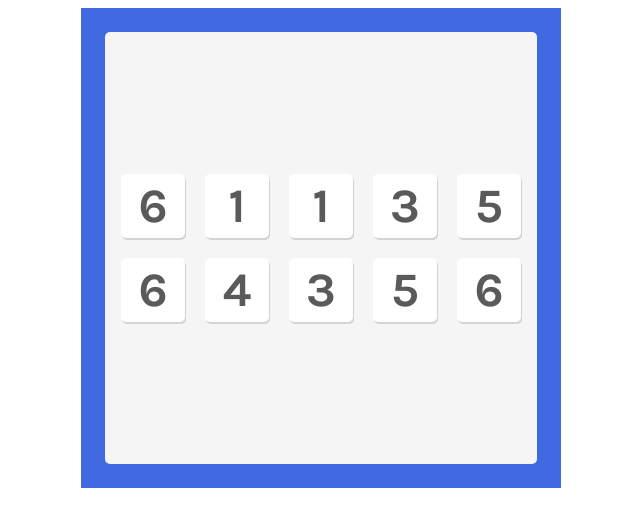
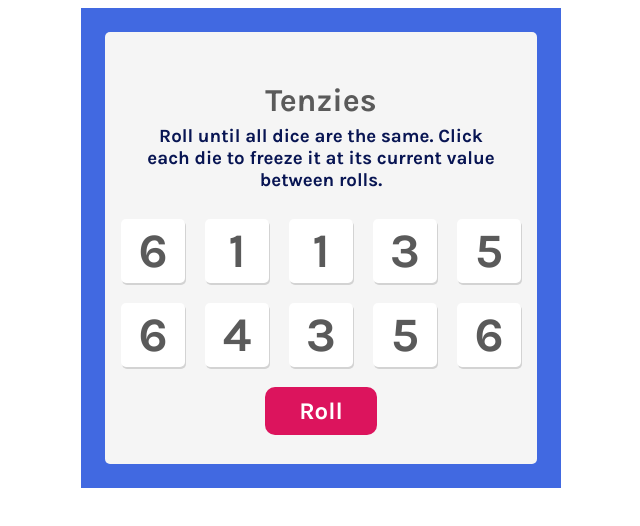
Before and after one commit to User84096/tenzies-game, a React (Vite) app: page / in a window 1280 px wide. Shown: the top 526 px of the page, without its empty margins (319-959 px from the left). Built offline with nearby package versions, Linux system fonts and the light colour scheme.

Commit message:
Added Roll button w/functionality and updated CSS.

```diff
--- a/src/App.jsx
+++ b/src/App.jsx
@@ -13,15 +13,23 @@ function allNewDice() {
  return randomNumbers
 }
 
+  function newDie() {
+setDie(allNewDice())}
+
 const dice = die.map(dice => <Die value={dice} /> )
 
   return (
-    <div className='screen'>
     <div className="App">
       <main>
+        <div className='text'>
+          <h1>Tenzies</h1>
+          <h3>Roll until all dice are the same. Click each die to
+          freeze it at its current value between rolls.</h3>
+        </div>
         {dice}
+        <div className='button-div' onClick={newDie}><button>Roll</button></div>
       </main>
-    </div>
+
     </div>
   )
 }
--- a/src/index.css
+++ b/src/index.css
@@ -1,7 +1,8 @@
 
-.screen {
+body {
   display: flex;
   justify-content: center;
+  font-family: 'karla', sans-serif;
 }
 
 .App {
@@ -25,6 +26,37 @@ main {
   justify-content: center;
 }
 
+.button-div {
+  margin-top: 10px;
+}
+
+button {
+  font-family: 'karla', sans-serif;
+  height: 3rem;
+  width: 7rem;
+  font-size: 1.5rem;
+  background-color: rgb(220, 20, 93);
+  color: white;
+  border: 0;
+  border-radius: 10px;
+  cursor: pointer;
+}
+
+h3 {
+  color: rgb(8, 21, 83);
+  margin-top: -1rem;
+}
+
+.text {
+  color: #5A5A5A;
+  display: flex;
+  flex-wrap: wrap;
+  justify-content: center;
+  padding-left: 2rem;
+  padding-right: 2rem;
+  text-align: center;
+}
+
 .dieFace {
   height: 4rem;
   width: 4rem;
```
